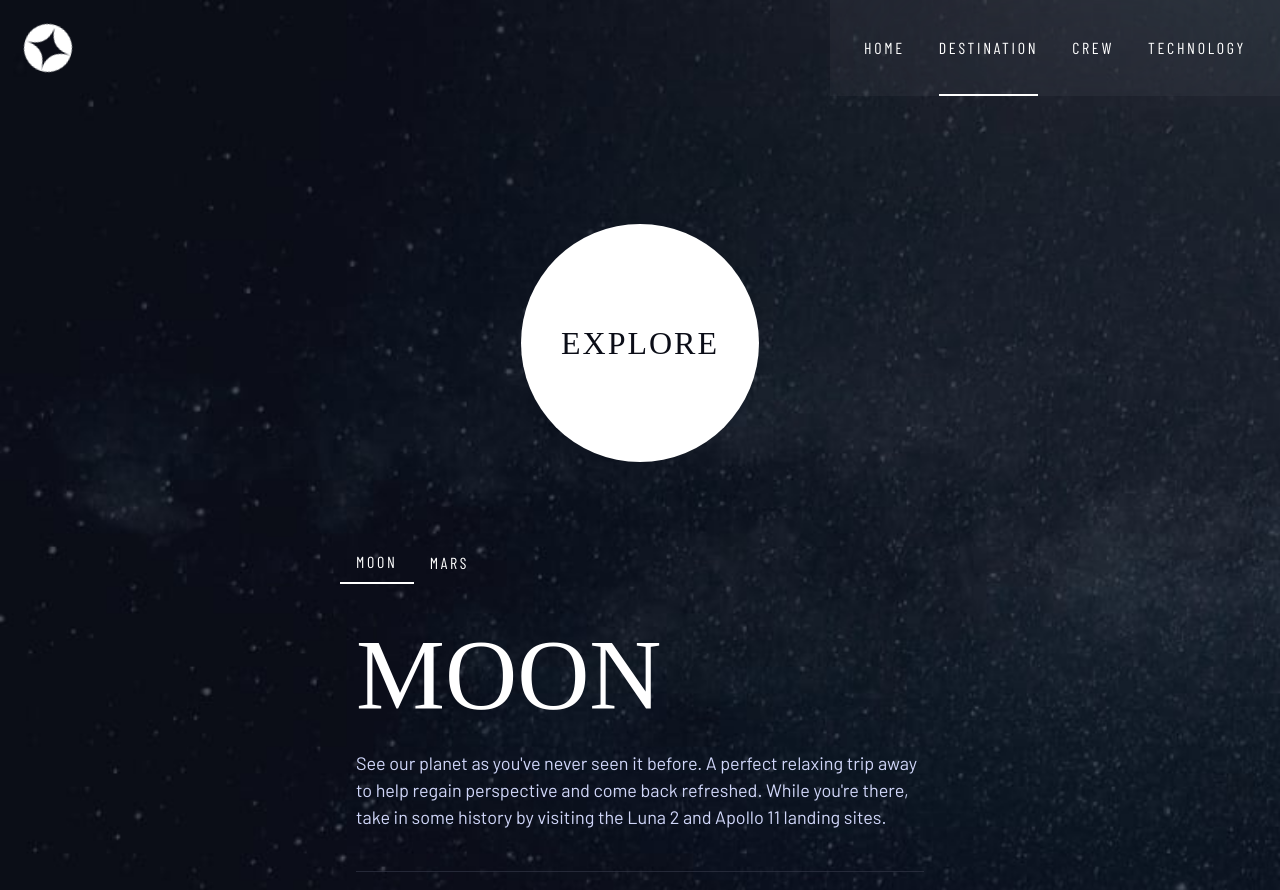
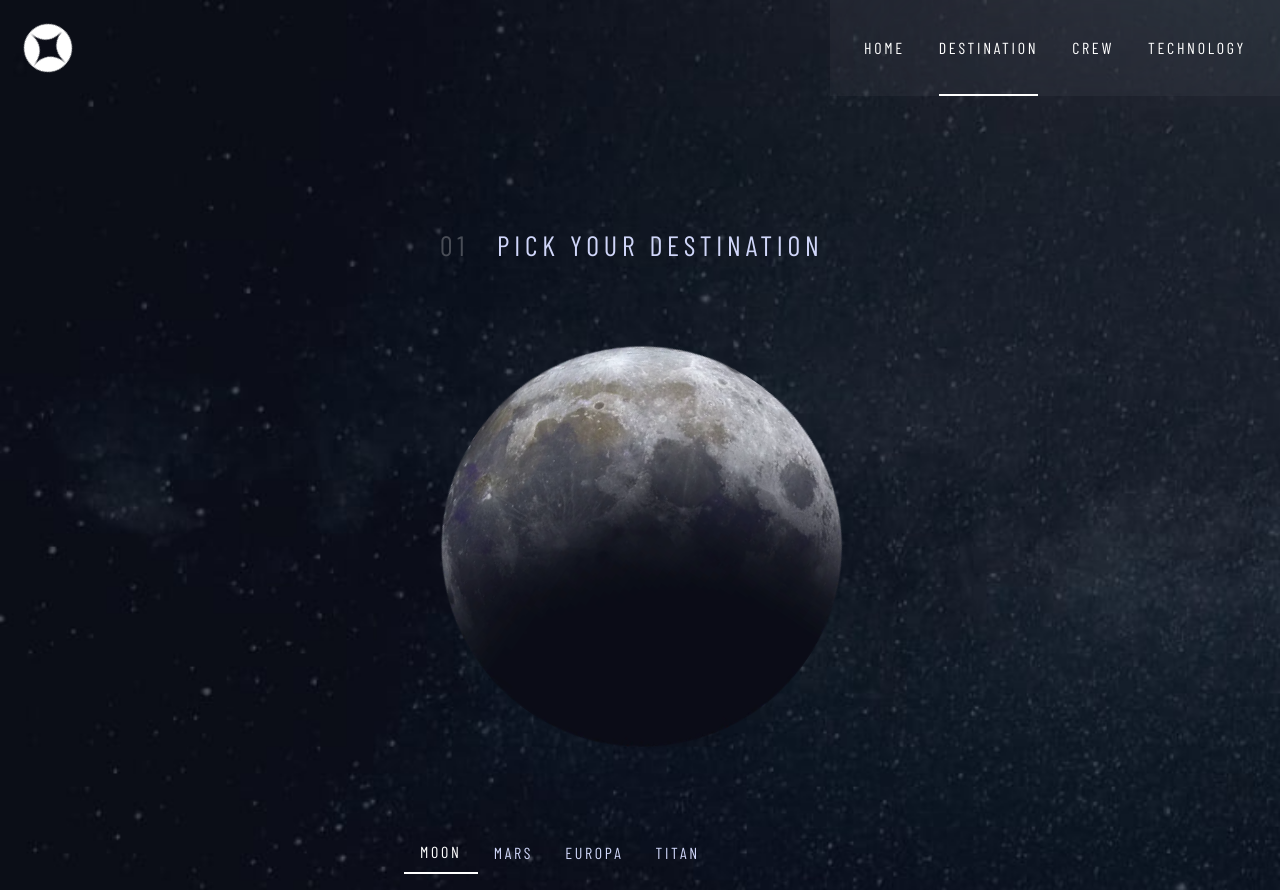
Before and after one commit to softtscoder/space-web-react, a Next.js app: page /destination in a window 1280 px wide. Shown: the top 890 px of the page. Built offline with nearby package versions, Linux system fonts and the light colour scheme; a web font is replaced by a local one.

Commit message:
finish outlook

```diff
--- a/pages/destination.tsx
+++ b/pages/destination.tsx
@@ -10,6 +10,7 @@
   Tabs,
   Text,
   Divider,
+  useTab,
 } from "@chakra-ui/react";
 import type { NextPage } from "next";
 import { h1, h2, h4, h5, nav, listSubH1, listSubH2 } from "utils";
@@ -19,6 +20,10 @@
   CustomVariants,
   TabMotion,
 } from "@/components/helper";
+import NextImage from "next/image";
+import { motion } from "framer-motion";
+import { useRouter } from "next/router";
+import React from "react";
 
 // console.log(h5);
 
@@ -37,6 +42,20 @@
     distance: "255 mil. km",
     travel_time: "9 months",
   },
+  {
+    name: "europa",
+    content:
+      "The smallest of the four Galilean moons orbiting Jupiter, Europa is a winter lover’s dream. With an icy surface, it’s perfect for a bit of ice skating, curling, hockey, or simple relaxation in your snug wintery cabin",
+    distance: "628 mil. km",
+    travel_time: "3 years",
+  },
+  {
+    name: "titan",
+    content:
+      "The only moon known to have a dense atmosphere other than Earth, Titan is a home away from home (just a few hundred degrees colder!). As a bonus, you get striking views of the Rings of Saturn",
+    distance: "1.6 bil. km",
+    travel_time: "7 years",
+  },
 ];
 
 const boxVariants: CustomVariants = {
@@ -49,6 +68,8 @@
 };
 
 const Destination: NextPage = () => {
+  const [CurrentTab, setCurrentTab] = React.useState("moon"); // first load
+
   return (
     <Box
       backgroundImage={{
@@ -63,48 +84,41 @@
       <Grid
         autoFlow={{ mobile: "row", desktop: "column" }}
         justifyContent={{ mobile: "unset", desktop: "space-around" }}
-        alignItems={{ mobile: "unset", desktop: "end" }}
+        alignItems={{ mobile: "unset", desktop: "center" }}
         justifyItems={{ mobile: "center", desktop: "unset" }}
         gap={{ mobile: "20", desktop: "0" }}
         py="32"
       >
-        <Center
-          {...h4.return()}
-          fontSize={{ mobile: "14px", tablet: h4.fontSize }}
-          __css={{
-            aspectRatio: "1",
-          }}
-          position="relative"
-          borderRadius="50%"
-          p={{ mobile: "4", tablet: "10" }}
-          bgColor="white"
-          color="custom.1"
-          letterSpacing="2px"
-        >
-          Explore
-          <CenterMotion
-            __css={{
-              aspectRatio: "1",
-            }}
-            width="100%"
-            height="100%"
-            borderRadius="50%"
-            position="absolute"
-            bgColor="rgba(255,255,255,0.1)"
-            mixBlendMode="normal"
-            initial={{
-              scale: 1,
-              opacity: 0,
+        <Box>
+          <Text {...h5.return()} mb="20">
+            <Box
+              as="span"
+              mr="28px"
+              color="white"
+              mixBlendMode="normal"
+              opacity="0.25"
+            >
+              01
+            </Box>
+            Pick your destination
+          </Text>
+          <motion.div
+            animate={{
+              rotate: [0, 360],
+              transition: { duration: 60, ease: "linear", repeat: Infinity },
             }}
             whileHover={{
-              scale: 1.5,
-              opacity: 1,
+              scale: 1.1,
             }}
-            transition={{
-              duration: 0.5,
-            }}
-          />
-        </Center>
+            transition={{ duration: 0.6, ease: "easeOut" }}
+          >
+            <NextImage
+              src={`/assets/destination/image-${CurrentTab}.webp`}
+              width="400"
+              height="400"
+            />
+          </motion.div>
+        </Box>
 
         <Tabs variant="unstyled" isLazy maxW="600" color="white">
           <TabList>
@@ -112,6 +126,8 @@
               <Tab
                 key={`tab-${tab.name}`}
                 {...nav.return()}
+                color={CurrentTab === tab.name ? nav.color : "custom.2"}
+                onClick={() => setCurrentTab(tab.name)}
                 _selected={{
                   borderBottom: `2px solid ${nav._bordorColor?.active}`,
                 }}
@@ -137,8 +153,8 @@
             {content.map((tab, index) => (
               <TabPanel p={4} key={`tab-${tab.name}`}>
                 <Text {...h2.return()}>{tab.name}</Text>
-                <Text>{tab.content}</Text>
-                <Divider my="10" borderColor="#383B4B" />
+                <Text maxW="440px">{tab.content}</Text>
+                <Divider mt="20" mb="10" borderColor="#383B4B" />
                 <Grid autoFlow="column">
                   <Box>
                     <Text {...listSubH2.return()} color="custom.2">
@@ -157,47 +173,6 @@
             ))}
           </TabPanels>
         </Tabs>
-
-        {/* <BoxMotion
-          textAlign={{ mobile: "center", desktop: "start" }}
-          variants={boxVariants}
-          initial="hidden"
-          animate="visible"
-        >
-          <Box>
-            <Text
-              {...h5.return()}
-              fontSize={{
-                mobile: "16px",
-                tablet: "20px",
-                desktop: h5.fontSize,
-              }}
-            >
-              So, you want to travel to
-            </Text>
-            <Text
-              {...h1.return()}
-              fontSize={{ mobile: h2.fontSize, tablet: h1.fontSize }}
-            >
-              Space
-            </Text>
-          </Box>
-          <Text
-            maxW={{ mobile: "600", desktop: "450" }}
-            px={{ mobile: "4", tablet: "0" }}
-            fontSize={{
-              mobile: "15px",
-              tablet: "16px",
-              desktop: "18px",
-            }}
-            // fontSize=""
-          >
-            Let&#39;s face it. If you want to go to space, you might as well
-            genuinely go to outer space and not hover kind of on the edge of it.
-            Well sit back, and relax because we&#39;ll give you a truly out of
-            this world experience!
-          </Text>
-        </BoxMotion> */}
       </Grid>
     </Box>
   );
```
